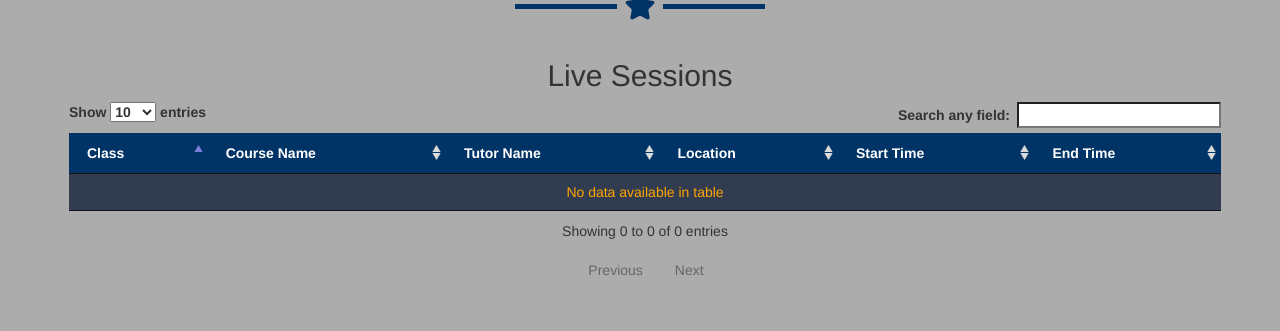
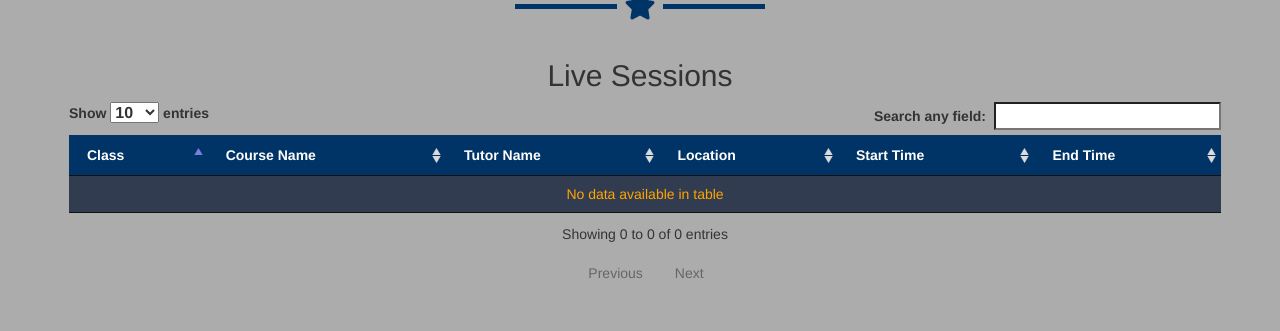
Before and after one commit to kmaglietta/FuSE, a PHP site: page /test2.php in a window 1280 px wide. Shown: the part 494-825 px from the top of the page. Before the commit the page ends 769 px from the top, so only its background shows below. Run offline with PHP 8.4, Linux system fonts and the light colour scheme; data that the repository does not hold is empty; some libraries are stand-ins or nearby versions.

Commit message:
fix to prevent zoom in mobile devices

```diff
--- a/datatable.css
+++ b/datatable.css
@@ -190,3 +190,10 @@ and (max-device-width : 1024px) {
 	.listtable td:nth-of-type(6):before {display: inline-block;  content: "to:"; padding-right:3px; }
 
 }
+
+
+@media only screen and (-webkit-min-device-pixel-ratio:0) {
+	select,textarea,input {
+		font-size:16px;
+	}
+}
--- a/test2.php
+++ b/test2.php
@@ -6,7 +6,7 @@
 
 
 <!-- adjsut for media viewgin -->
-<meta name="viewport" content="width=device-width, initial-scale=1.0">
+<meta name="viewport" content="width=device-width, initial-scale=1.0, maximun-scale=1.0, user-scalable=0">
 <script type="text/javascript">
     if (navigator.userAgent.match(/iPhone/i) || navigator.userAgent.match(/iPad/i)) {
         var viewportmeta = document.querySelector('meta[name="viewport"]');
```
